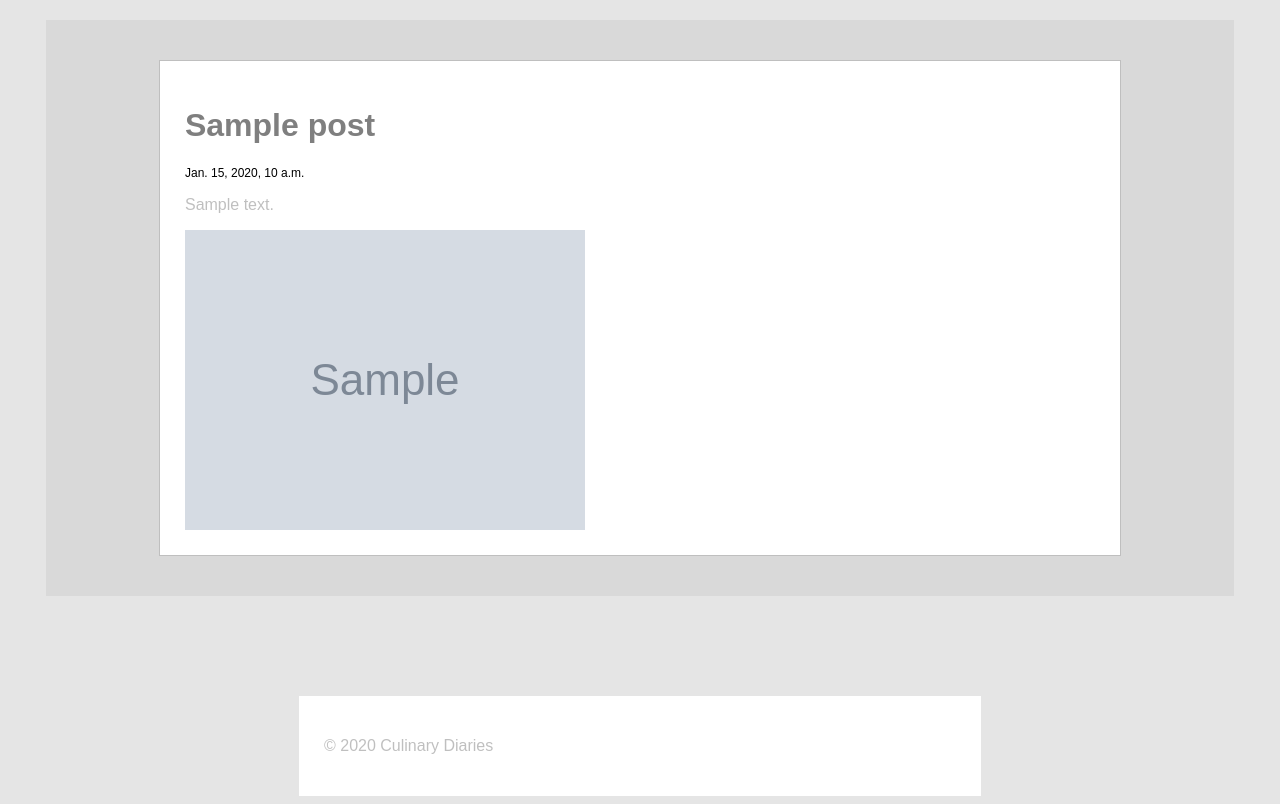
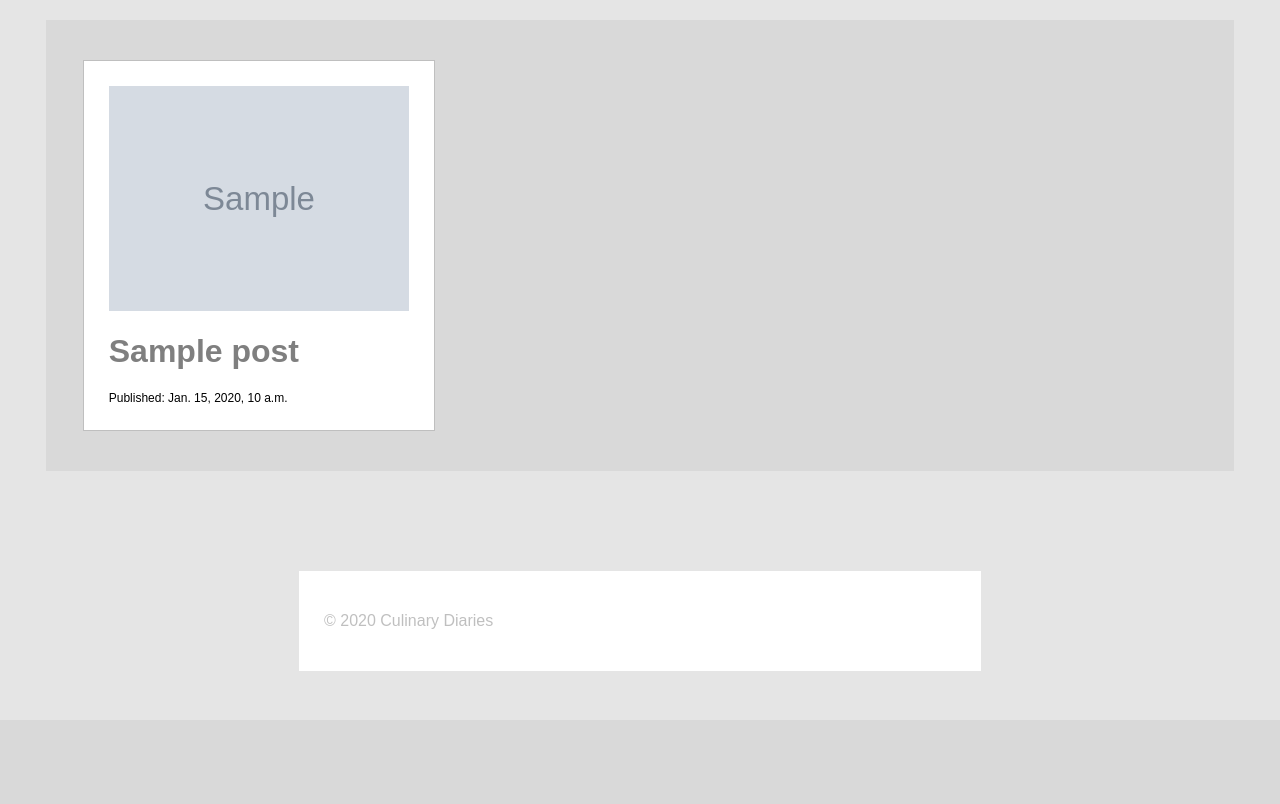
Before and after one commit to piotr-de/culinary-diaries, a Django app: page / in a window 1280 px wide. Shown: the part 80-884 px from the top of the page. After the commit the page ends 751 px from the top, so only its background shows below. Run offline with Django 3.2, Linux system fonts and the light colour scheme; tables that the repository leaves empty hold one stand-in row (values such as "Sample post"); grey boxes marked "Sample" are stand-in pictures.

Commit message:
Index view - grid layout

```diff
--- a/blog/templates/blog/index.html
+++ b/blog/templates/blog/index.html
@@ -10,12 +10,11 @@
 	{% if posts %}
 	    {% for post in posts %}
             <div class="post">
-		        <h1>{{ post.post_title }}</h1>
-		        <span class="post-date">{{ post.post_date }}</span>
-		        <p>{{ post.post_text }}</p>
 		        {% if post.post_image %}
 		            <img src="media/{{ post.post_image }}" class="post-image">
 		        {% endif %}
+		        <h1>{{ post.post_title }}</h1>
+		        <span class="post-date">Published: {{ post.post_date }}</span>
 		    </div>
 	    {% endfor %}
 	{% else %}
--- a/static/blog/style.css
+++ b/static/blog/style.css
@@ -32,6 +32,9 @@ footer {
 }
 
 .post-list {
+	display: grid;
+	grid-template-columns: 33% 33% 33%;
+	justify-content: space-between;
 	margin: 100px auto;
 	width: 90%;
 	padding: 25px;
@@ -40,8 +43,9 @@ footer {
 
 .post {
 	font-family: sans-serif;
-	max-width: 80%;
     background-color: white;
+    width: 80%;
+    height: auto;
     margin: 15px auto;
     padding: 25px;
     border-style: solid;
```
